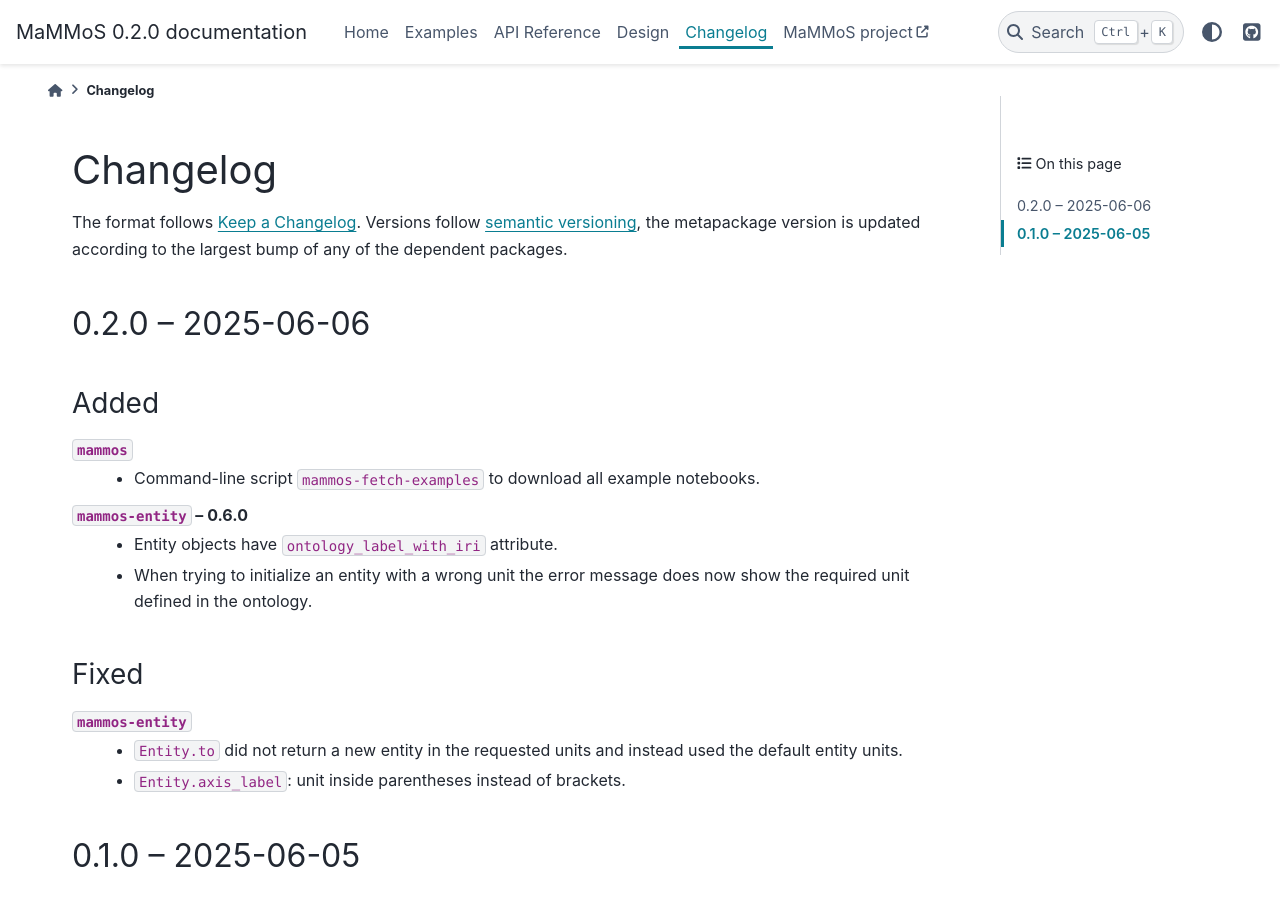
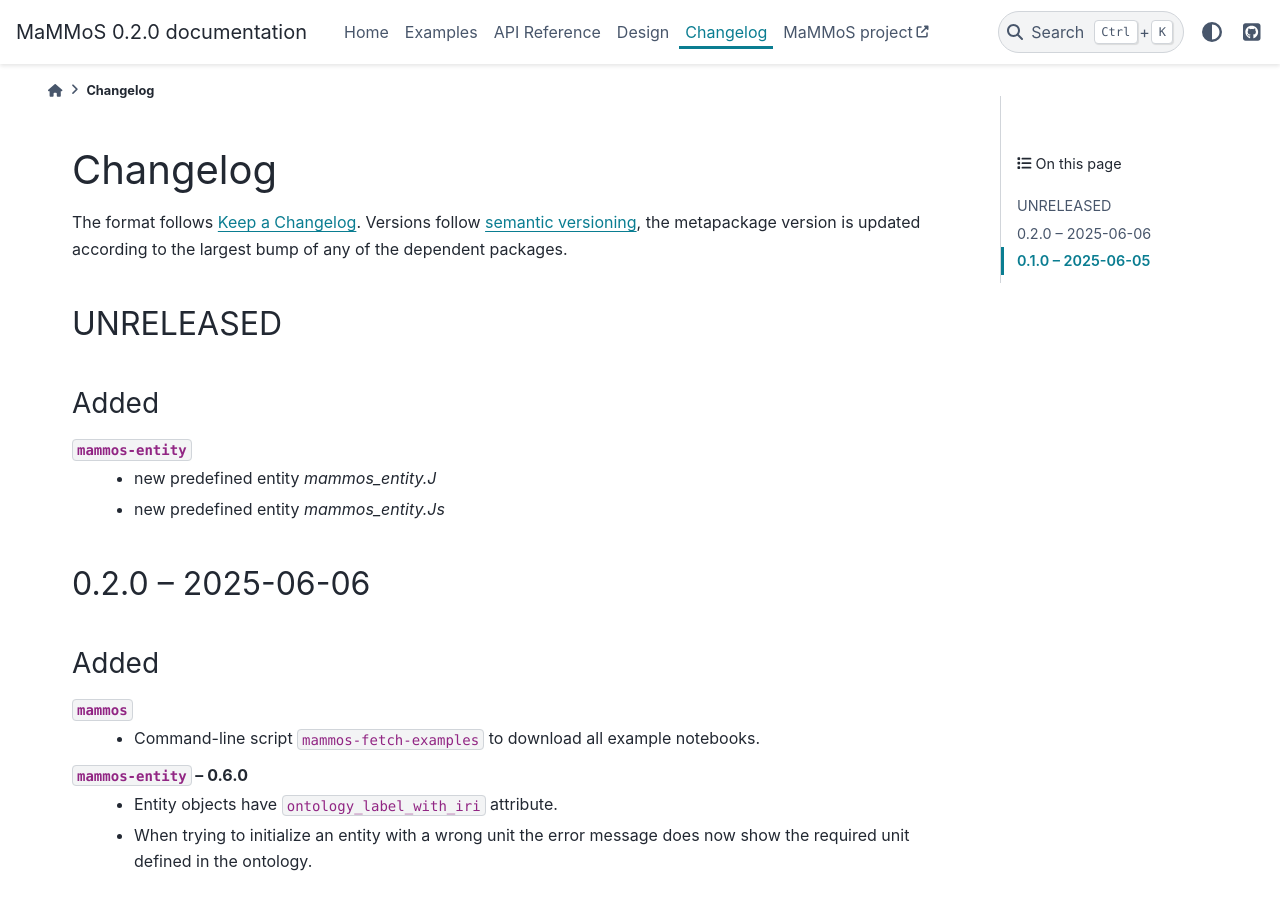
Before and after one commit to MaMMoS-project/mammos, a Sphinx documentation site: the page built from docs/source/changelog.rst, in a window 1280 px wide and 900 px high. Built offline with Sphinx 7.4.7 and the PyData theme 0.15.4, drawn with Linux system fonts in a browser that asks for light colours; pages that are not in the unit, such as notebooks, are missing from menus; the version number is read from the project's files by our own code.

Commit message:
updated changelog (mammos_entity.Js + mammos_entity.J)
- see https://github.com/MaMMoS-project/mammos-entity/commit/a03f754a54281e101cb7d6e6458024fbfccfa676

```diff
--- a/docs/source/changelog.rst
+++ b/docs/source/changelog.rst
@@ -5,6 +5,16 @@ Changelog
 The format follows `Keep a Changelog <https://keepachangelog.com/>`__. Versions
 follow `semantic versioning <https://semver.org/>`__, the metapackage version is
 updated according to the largest bump of any of the dependent packages.
+
+UNRELEASED
+==========
+
+Added
+-----
+
+``mammos-entity``
+  - new predefined entity `mammos_entity.J`
+  - new predefined entity `mammos_entity.Js`
 
 
 0.2.0 -- 2025-06-06
```
